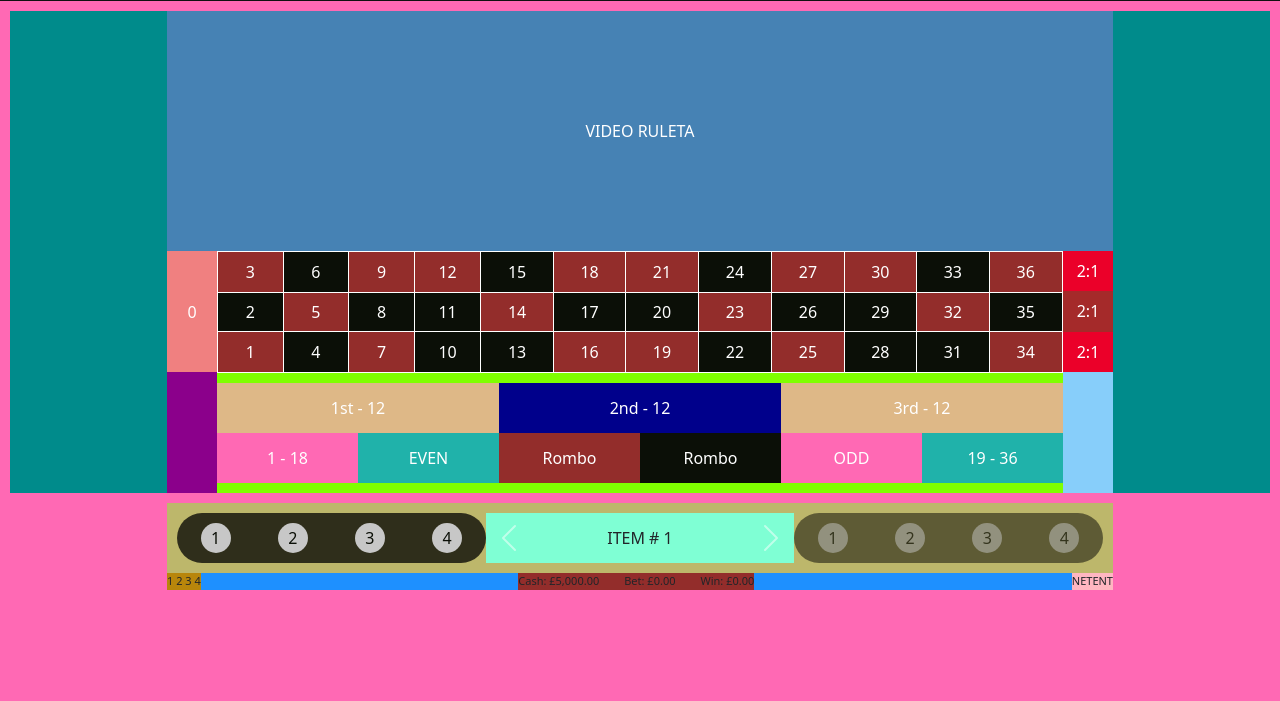
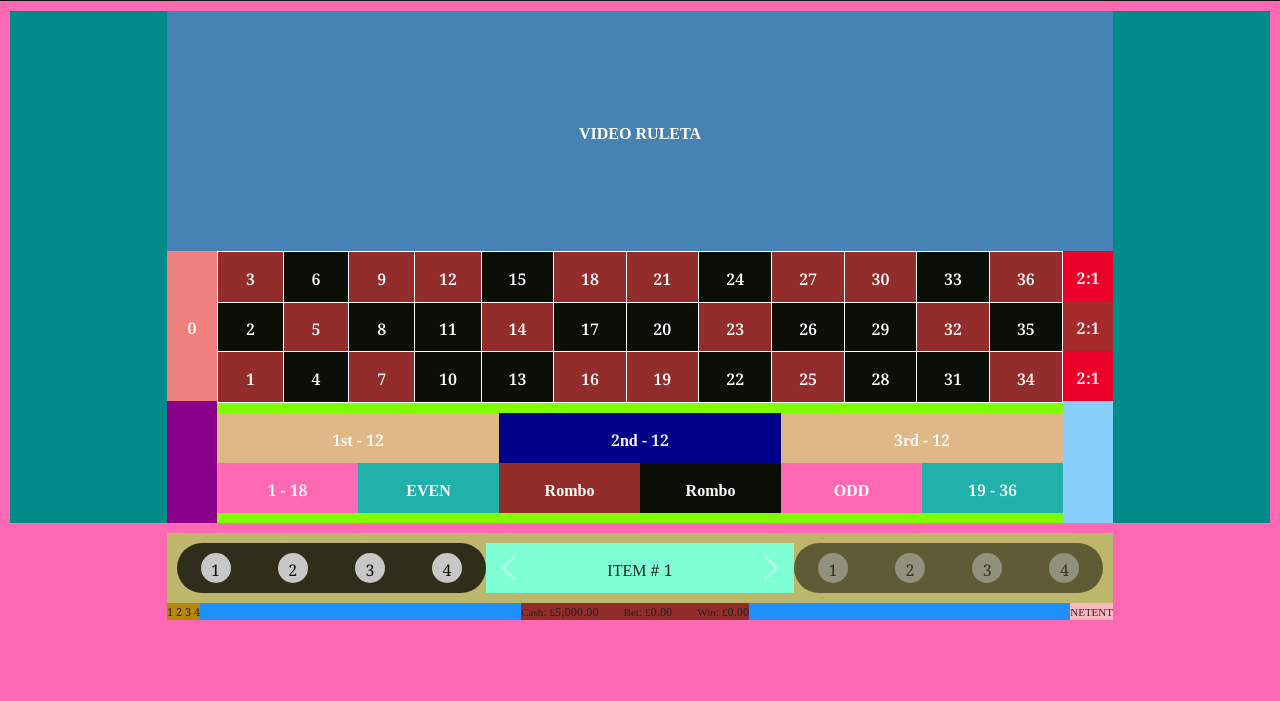
Before and after one commit to gfadavid/workflow-with-gulp-v4, a website: page site-royale/dist/index.html in a window 1280 px wide. Shown: the part 99-800 px from the top of the page. Drawn offline with nearby package versions, Linux system fonts and the light colour scheme; files that its build step writes are made by us from their sources.

Commit message:
RElativo al commit anterior (b8d89489844b6f546c1467a7c3f806572cf0472a)

```diff
--- a/site-royale/dev/scss/main.scss
+++ b/site-royale/dev/scss/main.scss
@@ -17,7 +17,11 @@ $red-game: #932d2b;
 $black-game: #0b0f07;
 
 // FUENTES
+$font-family--1: 'Noto Serif Khojki', serif;
+
 $fsz--1: 11px;
+
+$fw--bold         : 700;
 
 // ESCALA DE GRISES
 $gray--1: rgba(128, 128, 128, 0.2);
@@ -30,7 +34,8 @@ $gray--5: #1f1f1f;
 $height--1: 100px; // ALTURA HEADER
 $height--2: 30vh; // ALTURA VIDEO
 $height--3: 50px; // ALTURA DE LOS ELEMENTOR DEL FOOTER (MESA CENTER)
-$height--4: 121px; // ALTURA LATERALES DE LA MESA (NÚMERICA)
+$height--4: 150px; // ALTURA LATERALES DE LA MESA (NÚMERICA)
+$height--5: 50px; // ALTURA DE CADA CELDA DEL GRID NÚMERICO
 
 $width--1: 50px; // LATERALES DE LA MESA (NÚMERICA)
 $width--2: 30px; // TAMAÑO DE LOS BOTONES REDONDEADOS (FOOTER)
@@ -57,6 +62,7 @@ body {
     display: flex;
     flex-direction: column;
     min-height: 100vh;
+    font-family: $font-family--1;
 }
 
 a {
@@ -89,6 +95,7 @@ p {
     align-items: center;
     justify-content: center;
     color: $white;
+    font-weight: $fw--bold;
     @at-root {
         .video {
             background-color: steelblue;
@@ -143,7 +150,7 @@ p {
                                         display: flex;
                                         align-items: center;
                                         justify-content: center;
-                                        height: 40px;
+                                        height: $height--5;
                                         @at-root {
                                             .table-bg--red {
                                                 background-color: $red-game;
@@ -230,12 +237,12 @@ p {
                     }
                 }
             }
-            &__body {
-                background-color: darkorange;
-            }
-            &__footer {
-                background-color: darksalmon;
-            }
+            // &__body {
+            //     background-color: darkorange;
+            // }
+            // &__footer {
+            //     background-color: darksalmon;
+            // }
         }
     }
 }
```
Also changed, not shown: site-royale/dist/css/main.min.css, site-royale/dist/index.html.
